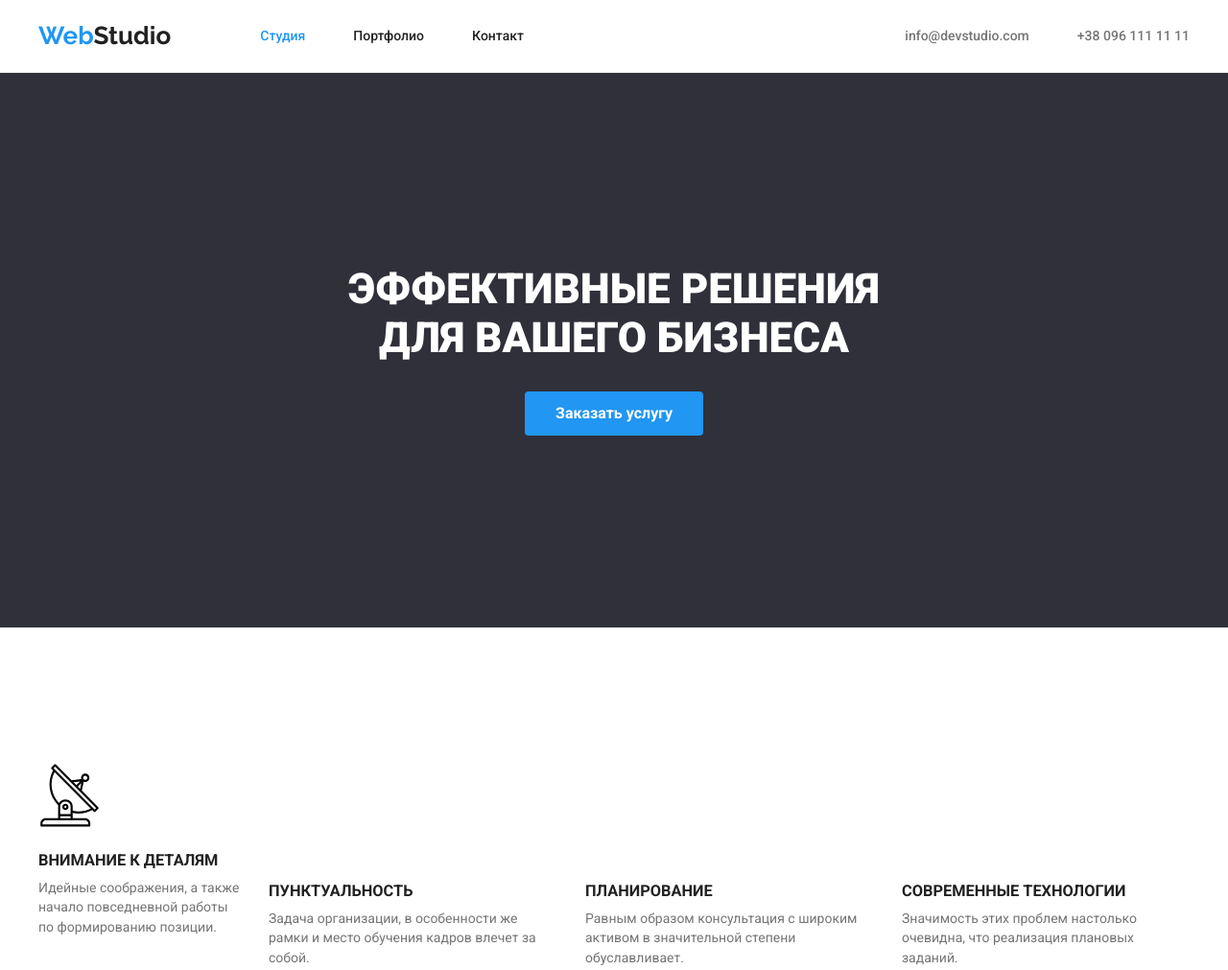
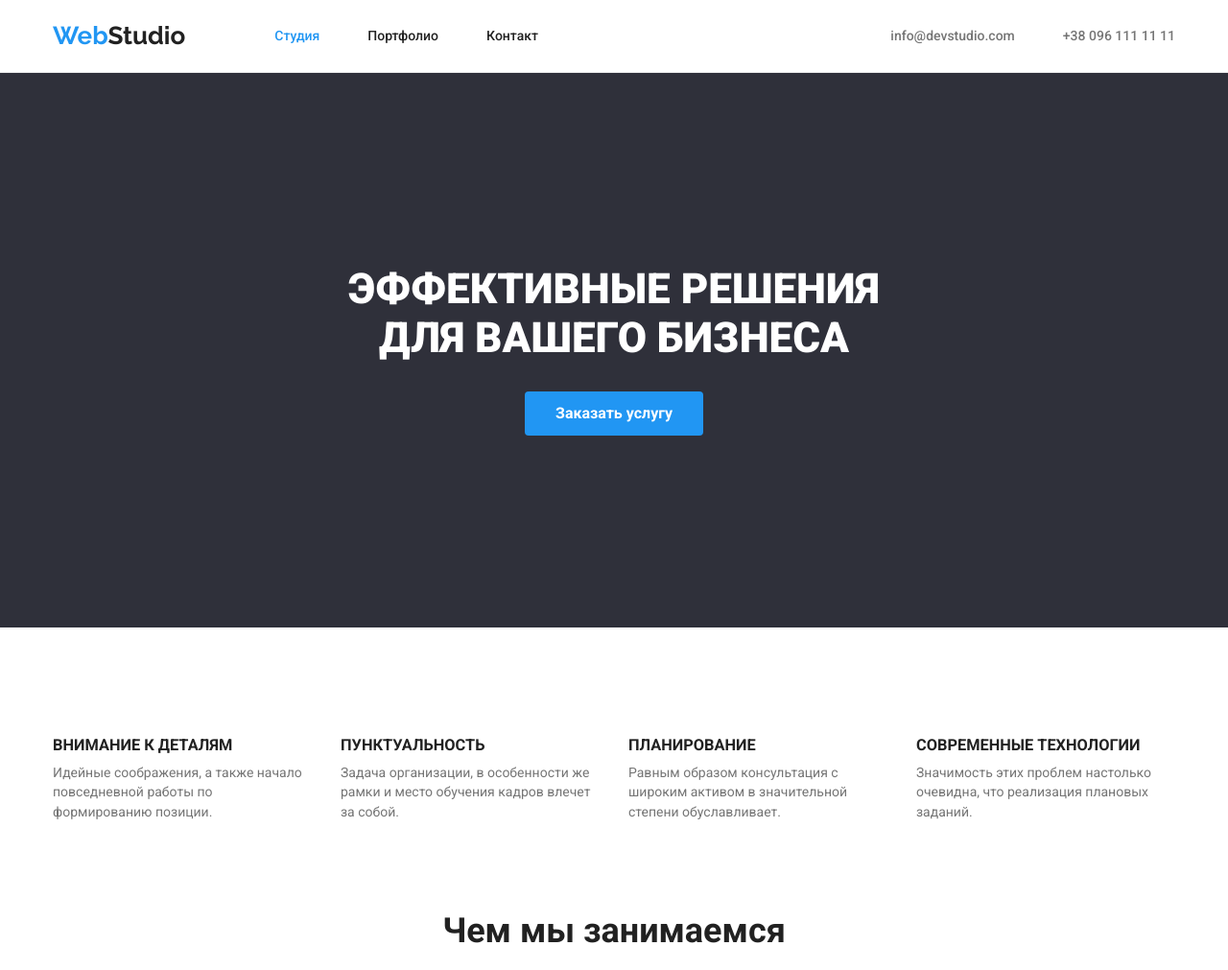
Before and after one commit to PeterYurich/goit-markup-hw-04, a plain HTML site: page index.html in a window 1280 px wide. Shown: the top 1011 px of the page at 96% size. Drawn offline with nearby package versions, Linux system fonts and the light colour scheme.

Commit message:
initialhw4

```diff
--- a/css/styles.css
+++ b/css/styles.css
@@ -201,6 +201,8 @@ ul, ol{
 
 img {
   display: block;
+  max-width: 100%;
+  height: auto;
 }
 
 /* header: */
@@ -222,7 +224,7 @@ padding-top: 0;
 .header-container {
   display: flex;
   align-items: center;
-  padding: 24px 0 25px 0;
+  padding: 24px 15px 25px;
   }
 
 .header {
@@ -334,9 +336,6 @@ padding-top: 0;
 
 .footer {
   background-color: var(--dark-back);
-}
-
-.footer-container {
   padding: 60px 0;
   }
 
@@ -419,26 +418,7 @@ button {
   margin-bottom: 10px;
 }
 
-
 /* HW-4  */
 
 .stuff-item {
   box-shadow: 0px 1px 3px rgba(0, 0, 0, 0.12), 0px 1px 1px rgba(0, 0, 0, 0.14), 0px 2px 1px rgba(0, 0, 0, 0.2);}
-
-
-.antenne {
-  display: flex;
-  justify-content: center;
-  align-content: center;
-  width: 100%;
-  height: 120px;
-}
-
-.icon-antenne {
-  /* align-self: center; */
-}
-
-.mail-header::before {
-  content: "";
-
-}
--- a/index.html
+++ b/index.html
@@ -36,44 +36,35 @@
             <h1 class="hero">ЭФФЕКТИВНЫЕ РЕШЕНИЯ <br> ДЛЯ ВАШЕГО БИЗНЕСА</h1>
             <button class="order" type="button">Заказать услугу</button>
         </section>
-        <section class="section container">
+        <div class="container">
+            <section class="section">
                 <h2 class="unvisible">преимущества компании</h2>
                 <ul class="advantages list">
                     <li class="adv-item">
-                    <svg class="antenne">
-                        <use class="icon-antenne" href="./images/sprite-hw-4.svg#icon-antenna-1" width="65"></use>
-                    </svg>
                         <h3 class="advantage">ВНИМАНИЕ К ДЕТАЛЯМ</h3>
                         <p class="description">Идейные соображения, а также начало повседневной работы по формированию
                             позиции.</p>
                     </li>
                     <li class="adv-item">
-                    <svg>
-                        <use></use>
-                    </svg>
                         <h3 class="advantage">ПУНКТУАЛЬНОСТЬ</h3>
                         <p class="description">Задача организации, в особенности же рамки и место обучения кадров влечет за
                             собой.</p>
                     </li>
                     <li class="adv-item">
-                    <svg>
-                        <use></use>
-                    </svg>
                         <h3 class="advantage">ПЛАНИРОВАНИЕ</h3>
                         <p class="description">Равным образом консультация с широким активом в значительной степени
                             обуславливает.</p>
                     </li>
                     <li class="adv-item">
-                    <svg>
-                        <use></use>
-                    </svg>
                         <h3 class="advantage">СОВРЕМЕННЫЕ ТЕХНОЛОГИИ</h3>
                         <p class="description">Значимость этих проблем настолько очевидна, что реализация плановых заданий.
                         </p>
                     </li>
                 </ul>
             </section>
-        <section class="section section-sec container">
+        </div>
+        <div class="container">
+            <section class="section section-sec">
                 <h2 class="gigs-title section-name">Чем мы занимаемся</h2>
                 <ul class="gigs list">
                     <li class="gig">
@@ -87,6 +78,7 @@
                     </li>
                 </ul>
             </section>
+        </div>
         <section class=" section team ">
             <div class="container">
                 <h2 class="section-name">Наша команда</h2>
```
Also changed, not shown: portfolio.html (+5 -5 lines). Lines whose indentation alone changed are shown as unchanged.
